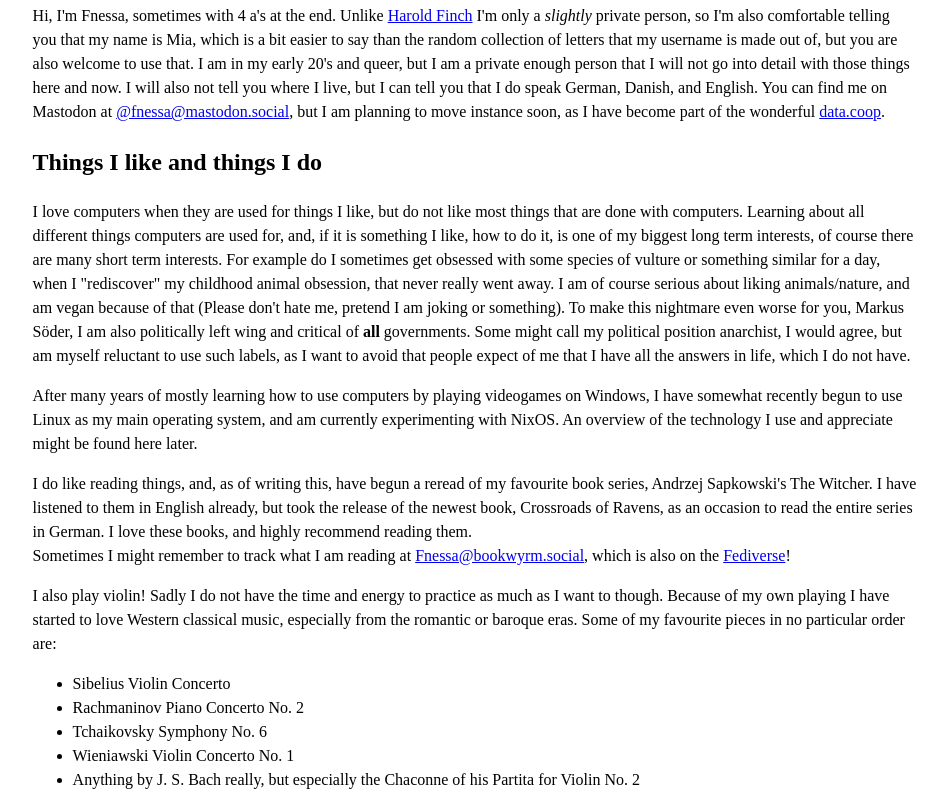
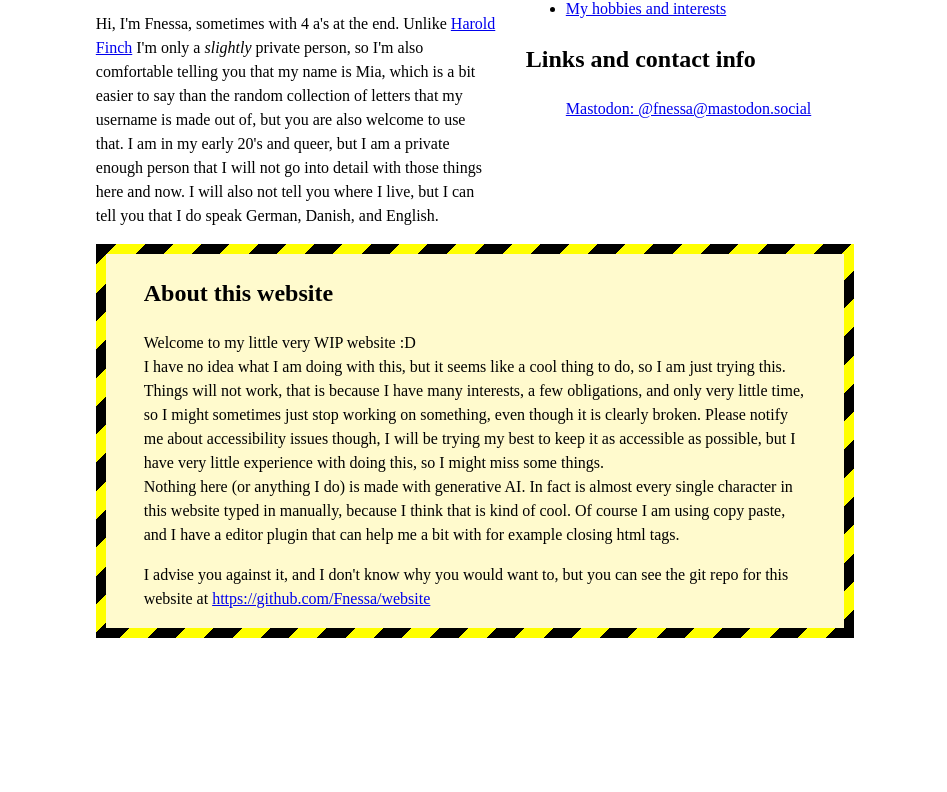
Before and after one commit to Fnessa/website, a plain HTML site: page index.html in a window 1280 px wide. Shown: the part 87-879 px from the top of the page, without its empty margins (165-1112 px from the left). After the commit the page ends 800 px from the top, so only its background shows below. Drawn offline with Linux system fonts and the light colour scheme.

Commit message:
moved fun to separate page

```diff
--- a/index.html
+++ b/index.html
@@ -8,31 +8,24 @@
 	</head>
 	<body>
 		<main>
-			<h1>About me</h1>
-			<p>
-			Hi, I'm Fnessa, sometimes with 4 a's at the end. Unlike <a href="https://en.wikipedia.org/wiki/Person_of_Interest_(TV_series)">Harold Finch</a> I'm only a <i>slightly</i> private person, so I'm also comfortable telling you that my name is Mia, which is a bit easier to say than the random collection of letters that my username is made out of, but you are also welcome to use that. I am in my early 20's and queer, but I am a private enough person that I will not go into detail with those things here and now. I will also not tell you where I live, but I can tell you that I do speak German, Danish, and English. You can find me on Mastodon at <a rel="me" href="https://mastodon.social/@fnessa">@fnessa@mastodon.social</a>, but I am planning to move instance soon, as I have become part of the wonderful <a href="https://data.coop/">data.coop</a>.
-			</p>
-			<h2>Things I like and things I do</h2>
-			<p>
-			I love computers when they are used for things I like, but do not like most things that are done with computers. Learning about all different things computers are used for, and, if it is something I like, how to do it, is one of my biggest long term interests, of course there are many short term interests. For example do I sometimes get obsessed with some species of vulture or something similar for a day, when I "rediscover" my childhood animal obsession, that never really went away. I am of course serious about liking animals/nature, and am vegan because of that (Please don't hate me, pretend I am joking or something). To make this nightmare even worse for you, Markus Söder, I am also politically left wing and critical of <b>all</b> governments. Some might call my political position anarchist, I would agree, but am myself reluctant to use such labels, as I want to avoid that people expect of me that I have all the answers in life, which I do not have.
-			</p>
-			<p>
-			After many years of mostly learning how to use computers by playing videogames on Windows, I have somewhat recently begun to use Linux as my main operating system, and am currently experimenting with NixOS. An overview of the technology I use and appreciate might be found here later.
-			</p>
-			<p>
-			I do like reading things, and, as of writing this, have begun a reread of my favourite book series, Andrzej Sapkowski's The Witcher. I have listened to them in English already, but took the release of the newest book, Crossroads of Ravens, as an occasion to read the entire series in German. I love these books, and highly recommend reading them.<br>
-			Sometimes I might remember to track what I am reading at <a href="https://bookwyrm.social/user/Fnessa">Fnessa@bookwyrm.social</a>, which is also on the <a href="https://en.wikipedia.org/wiki/Fediverse">Fediverse</a>!
-			</p>
-			<p>
-			I also play violin! Sadly I do not have the time and energy to practice as much as I want to though. Because of my own playing I have started to love Western classical music, especially from the romantic or baroque eras. Some of my favourite pieces in no particular order are:
-			<ul>
-				<li>Sibelius Violin Concerto</li>
-				<li>Rachmaninov Piano Concerto No. 2</li>
-				<li>Tchaikovsky Symphony No. 6</li>
-				<li>Wieniawski Violin Concerto No. 1</li>
-				<li>Anything by J. S. Bach really, but especially the Chaconne of his Partita for Violin No. 2</li>
-			</ul>
-			</p>
+			<div class ="container">
+				<div id="about_me">
+					<h1>About me</h1>
+					<p>
+					Hi, I'm Fnessa, sometimes with 4 a's at the end. Unlike <a href="https://en.wikipedia.org/wiki/Person_of_Interest_(TV_series)">Harold Finch</a> I'm only a <i>slightly</i> private person, so I'm also comfortable telling you that my name is Mia, which is a bit easier to say than the random collection of letters that my username is made out of, but you are also welcome to use that. I am in my early 20's and queer, but I am a private enough person that I will not go into detail with those things here and now. I will also not tell you where I live, but I can tell you that I do speak German, Danish, and English.
+					</p>
+				</div>
+				<div>
+					<h2>Pages</h2>
+					<ul>
+						<li><a href="./fun.html">My hobbies and interests</a></li>
+					</ul>
+					<h2>Links and contact info</h2>
+					<ul>
+						<a rel="me" href="https://mastodon.social/@fnessa">Mastodon: @fnessa@mastodon.social</a>
+					</ul>
+				</div>
+			</div>
 			<div class="about_website">
 				<h2 >About this website</h2>
 				<p>
--- a/style.css
+++ b/style.css
@@ -5,10 +5,10 @@ body {
 
 }
 main {
-	padding-inline: 15%;
+	padding-inline: 20%;
 }
 footer {
-	padding-inline: 15%;
+	padding-inline: 20%;
 	margin: 0;
 }
 .about_website {
@@ -18,3 +18,12 @@ footer {
 	border: 10px solid yellow;
 	border-image: repeating-linear-gradient(-45deg, black, black 20px, yellow 20px, yellow 40px) 10;
 }
+.container {
+	display: flex;
+}
+.container > div {
+	min-width: 400px;
+}
+#about_me {
+	margin-right: 30px;
+}
```
